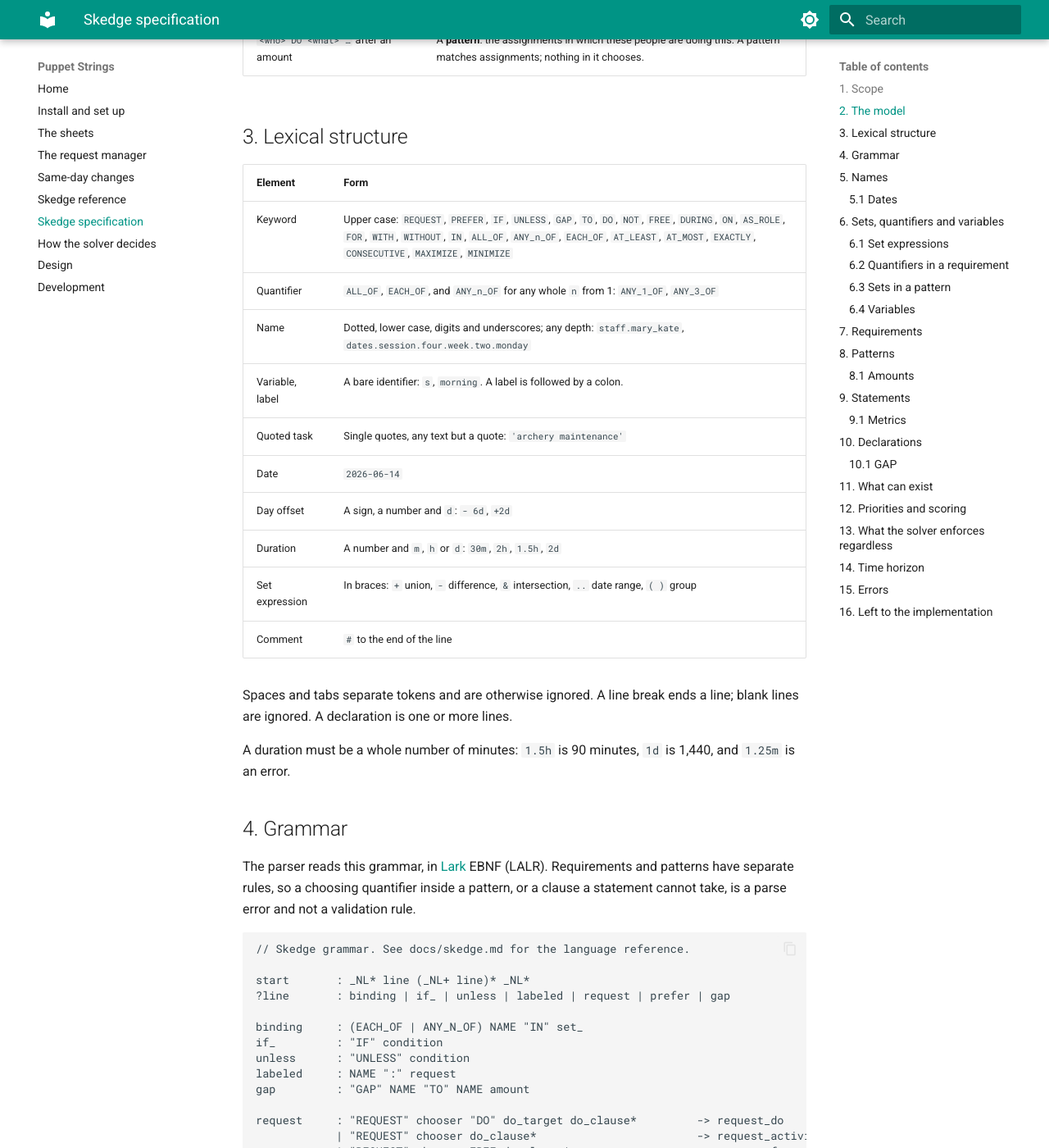
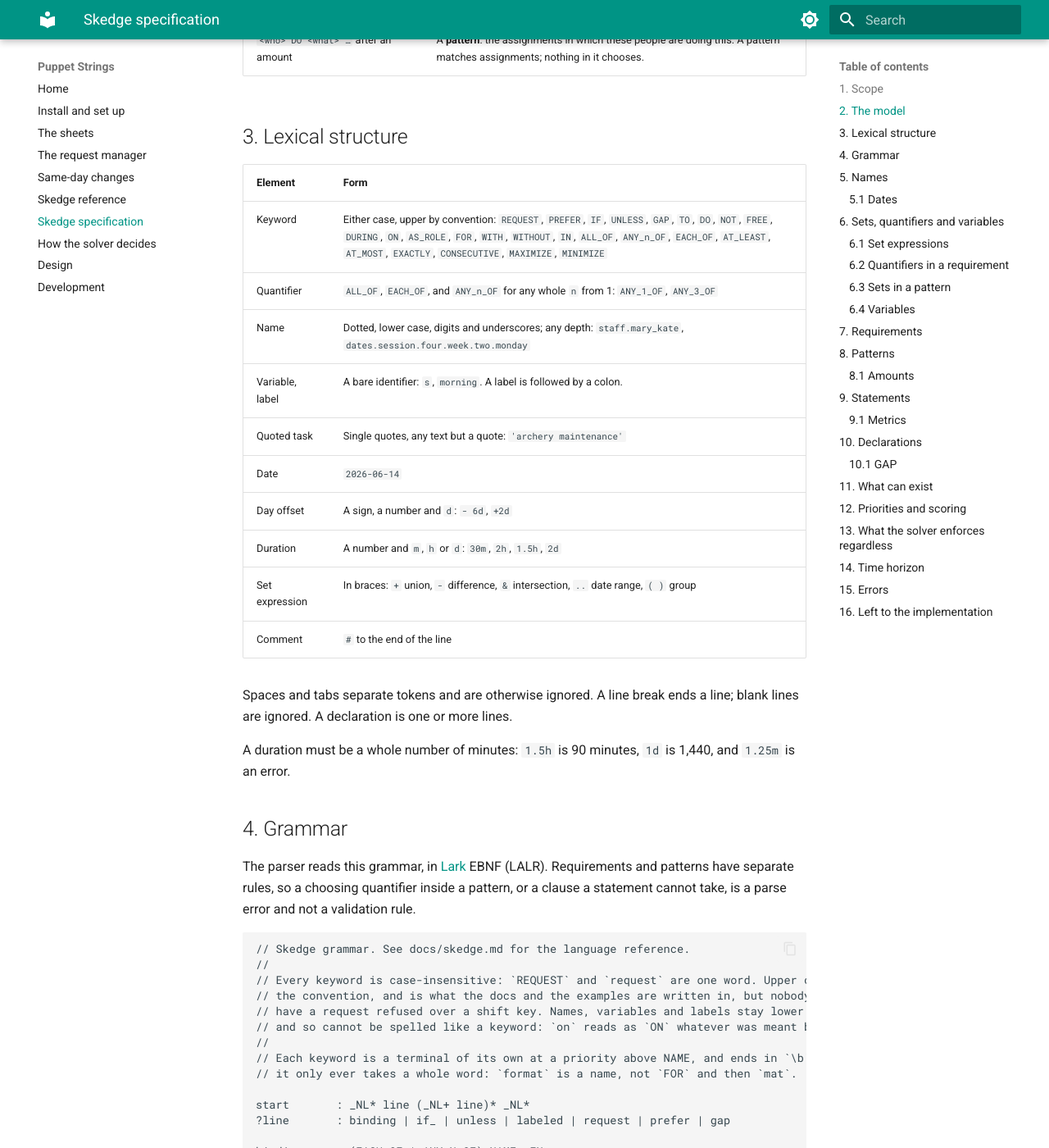
Before and after one commit to Dylan-Puppet-Master/Puppet-Strings, an MkDocs documentation site: the page built from docs/spec.md, in a window 1280 px wide and 1400 px high, scrolled down 1181 px. Shown: the whole window at 82% size. Built offline with MkDocs 1.6.1 and Material for MkDocs 9.7.7, drawn with Linux system fonts in a browser that asks for light colours; some of the changed text lies outside the part shown.

Commit message:
Read a keyword in whichever case it is written
Upper case is the convention and stays the convention, but a request typed
in lower case was a syntax error, which is a shift key standing between
somebody and a schedule.

Each keyword is now a terminal of its own, `/WORD\b/i`, at a priority above
NAME so lower case is not read as a name, and ending at a word boundary so
`format` is still a variable rather than FOR and then mat. The parser
upper-cases quantifiers and bounds, so the tree holds one spelling however
it was typed, and the editor colours keywords case-insensitively.

Co-Authored-By: Claude Opus 5 <noreply@anthropic.com>
Claude-Session: https://claude.ai/code/session_014EoFGdRvQLEkisiUagqyaS

````diff
--- a/docs/spec.md
+++ b/docs/spec.md
@@ -50,7 +50,7 @@ Skedge has two statements and two ways of talking about assignments.
 
 | Element | Form |
 |---|---|
-| Keyword | Upper case: `REQUEST`, `PREFER`, `IF`, `UNLESS`, `GAP`, `TO`, `DO`, `NOT`, `FREE`, `DURING`, `ON`, `AS_ROLE`, `FOR`, `WITH`, `WITHOUT`, `IN`, `ALL_OF`, `ANY_n_OF`, `EACH_OF`, `AT_LEAST`, `AT_MOST`, `EXACTLY`, `CONSECUTIVE`, `MAXIMIZE`, `MINIMIZE` |
+| Keyword | Either case, upper by convention: `REQUEST`, `PREFER`, `IF`, `UNLESS`, `GAP`, `TO`, `DO`, `NOT`, `FREE`, `DURING`, `ON`, `AS_ROLE`, `FOR`, `WITH`, `WITHOUT`, `IN`, `ALL_OF`, `ANY_n_OF`, `EACH_OF`, `AT_LEAST`, `AT_MOST`, `EXACTLY`, `CONSECUTIVE`, `MAXIMIZE`, `MINIMIZE` |
 | Quantifier | `ALL_OF`, `EACH_OF`, and `ANY_n_OF` for any whole `n` from 1: `ANY_1_OF`, `ANY_3_OF` |
 | Name | Dotted, lower case, digits and underscores; any depth: `staff.mary_kate`, `dates.session.four.week.two.monday` |
 | Variable, label | A bare identifier: `s`, `morning`. A label is followed by a colon. |
@@ -75,29 +75,37 @@ or a clause a statement cannot take, is a parse error and not a validation rule.
 
 ```lark
 // Skedge grammar. See docs/skedge.md for the language reference.
+//
+// Every keyword is case-insensitive: `REQUEST` and `request` are one word. Upper case is
+// the convention, and is what the docs and the examples are written in, but nobody should
+// have a request refused over a shift key. Names, variables and labels stay lower case,
+// and so cannot be spelled like a keyword: `on` reads as `ON` whatever was meant by it.
+//
+// Each keyword is a terminal of its own at a priority above NAME, and ends in `\b` so that
+// it only ever takes a whole word: `format` is a name, not `FOR` and then `mat`.
 
 start       : _NL* line (_NL+ line)* _NL*
 ?line       : binding | if_ | unless | labeled | request | prefer | gap
 
-binding     : (EACH_OF | ANY_N_OF) NAME "IN" set_
-if_         : "IF" condition
-unless      : "UNLESS" condition
+binding     : (EACH_OF | ANY_N_OF) NAME _IN set_
+if_         : _IF condition
+unless      : _UNLESS condition
 labeled     : NAME ":" request
-gap         : "GAP" NAME "TO" NAME amount
+gap         : _GAP NAME _TO NAME amount
 
-request     : "REQUEST" chooser "DO" do_target do_clause*         -> request_do
-            | "REQUEST" chooser do_clause*                        -> request_activity
-            | "REQUEST" chooser FREE do_clause*                   -> request_free
-            | "REQUEST" chooser "NOT" "DO" target clause*         -> request_not_do
-            | "REQUEST" chooser "NOT" FREE clause*                -> request_not_free
-            | "REQUEST" amount pattern CONSECUTIVE?               -> request_count
-prefer      : "PREFER" amount pattern CONSECUTIVE?                -> prefer_count
-            | "PREFER" pattern goal                               -> prefer_score
+request     : _REQUEST chooser _DO do_target do_clause*           -> request_do
+            | _REQUEST chooser do_clause*                         -> request_activity
+            | _REQUEST chooser FREE do_clause*                    -> request_free
+            | _REQUEST chooser _NOT _DO target clause*            -> request_not_do
+            | _REQUEST chooser _NOT FREE clause*                  -> request_not_free
+            | _REQUEST amount pattern CONSECUTIVE?                -> request_count
+prefer      : _PREFER amount pattern CONSECUTIVE?                 -> prefer_count
+            | _PREFER pattern goal                                -> prefer_score
 condition   : amount? pattern CONSECUTIVE?
 
-pattern     : pool "DO" target clause*                           -> pattern_doing
+pattern     : pool _DO target clause*                            -> pattern_doing
             | pool FREE clause*                                  -> pattern_free
-            | pool "NOT" FREE clause*                            -> pattern_busy
+            | pool _NOT FREE clause*                             -> pattern_busy
 goal        : (MAXIMIZE | MINIMIZE) REF "(" arg ("," arg)* ")"
 ?arg        : NAME | REF
 
@@ -106,26 +114,26 @@ amount      : BOUND (INT | DURATION)
 // Left of NOT, and in a positive REQUEST, quantifiers choose.
 ?do_target  : chooser | STRING
 ?do_clause  : during_c | on_c | as_role_c | for_ | with_ | without
-during_c    : "DURING" chooser
-on_c        : "ON" chooser
-as_role_c   : "AS_ROLE" chooser
+during_c    : _DURING chooser
+on_c        : _ON chooser
+as_role_c   : _AS_ROLE chooser
 chooser     : (ALL_OF | ANY_N_OF)? set_
             | EACH_OF set_
-            | EACH_OF NAME "IN" set_
+            | EACH_OF NAME _IN set_
 
 // In a pattern, a set is a pool; only EACH_OF may precede it.
 ?target     : pool | STRING
 ?clause     : during | on | as_role | for_ | with_ | without
-during      : "DURING" pool
-on          : "ON" pool
-as_role     : "AS_ROLE" pool
+during      : _DURING pool
+on          : _ON pool
+as_role     : _AS_ROLE pool
 pool        : set_
             | EACH_OF set_
-            | EACH_OF NAME "IN" set_
+            | EACH_OF NAME _IN set_
 
-for_        : "FOR" DURATION
-with_       : "WITH" set_
-without     : "WITHOUT" set_
+for_        : _FOR DURATION
+with_       : _WITH set_
+without     : _WITHOUT set_
 
 ?set_       : REF | NAME | DATE | "{" setexpr "}"
 ?setexpr    : range (SETOP range)*     -> setop
@@ -136,14 +144,32 @@ without     : "WITHOUT" set_
             | "(" setexpr ")"
 ?date_atom  : DATE | REF | NAME
 
-BOUND       : "AT_LEAST" | "AT_MOST" | "EXACTLY"
-ALL_OF      : "ALL_OF"
-EACH_OF     : "EACH_OF"
-ANY_N_OF    : /ANY_[1-9][0-9]*_OF/
-FREE        : "FREE"
-MAXIMIZE    : "MAXIMIZE"
-MINIMIZE    : "MINIMIZE"
-CONSECUTIVE : "CONSECUTIVE"
+// The keywords. A leading `_` keeps the token out of the tree, the way an anonymous string
+// would; `.5` puts them above NAME, which lower case would otherwise be read as.
+_REQUEST.5  : /REQUEST\b/i
+_PREFER.5   : /PREFER\b/i
+_IF.5       : /IF\b/i
+_UNLESS.5   : /UNLESS\b/i
+_GAP.5      : /GAP\b/i
+_TO.5       : /TO\b/i
+_DO.5       : /DO\b/i
+_NOT.5      : /NOT\b/i
+_IN.5       : /IN\b/i
+_DURING.5   : /DURING\b/i
+_ON.5       : /ON\b/i
+_AS_ROLE.5  : /AS_ROLE\b/i
+_FOR.5      : /FOR\b/i
+_WITH.5     : /WITH\b/i
+_WITHOUT.5  : /WITHOUT\b/i
+BOUND.5     : /AT_LEAST\b/i | /AT_MOST\b/i | /EXACTLY\b/i
+ALL_OF.5    : /ALL_OF\b/i
+EACH_OF.5   : /EACH_OF\b/i
+ANY_N_OF.5  : /ANY_[1-9][0-9]*_OF\b/i
+FREE.5      : /FREE\b/i
+MAXIMIZE.5  : /MAXIMIZE\b/i
+MINIMIZE.5  : /MINIMIZE\b/i
+CONSECUTIVE.5 : /CONSECUTIVE\b/i
+
 SETOP       : "+" | "-" | "&"
 OFFSET.2    : /[+-][ \t]*\d+d/
 DATE.3      : /\d{4}-\d{2}-\d{2}/
@@ -159,7 +185,7 @@ COMMENT     : /#[^\n]*/
 // continuation of the one above, and the newline before it is nothing. EACH_OF and
 // ANY_n_OF are deliberately not on the list: they begin a binding line of their own, and
 // a line starting with a bare name may be a label, so neither can continue anything.
-_CONTINUES  : /(\r?\n[ \t]*)+(?=(DO|NOT|FREE|DURING|ON|AS_ROLE|FOR|WITH|WITHOUT|IN|TO|CONSECUTIVE|ALL_OF|MAXIMIZE|MINIMIZE)\b|[+&}),]|\.\.|-[ \t]*[a-z_{(])/
+_CONTINUES  : /(\r?\n[ \t]*)+(?=(?i:DO|NOT|FREE|DURING|ON|AS_ROLE|FOR|WITH|WITHOUT|IN|TO|CONSECUTIVE|ALL_OF|MAXIMIZE|MINIMIZE)\b|[+&}),]|\.\.|-[ \t]*[a-z_{(])/
 _NL         : /(\r?\n[ \t]*)+/
 %import common.INT
 %import common.WS_INLINE
````
Also changed, not shown: docs/skedge.md (+6 -0 lines), docs/technical-outline.md (+7 -0 lines), 6 other files.
